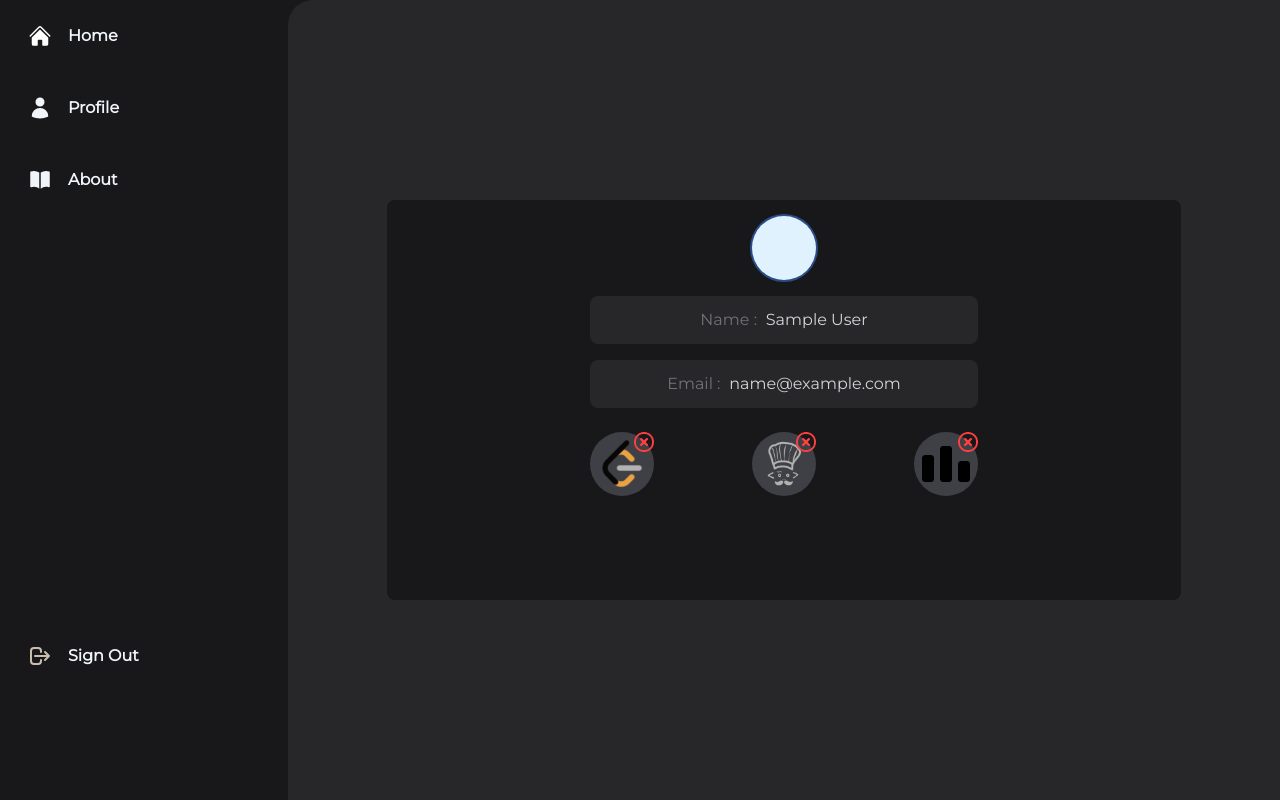
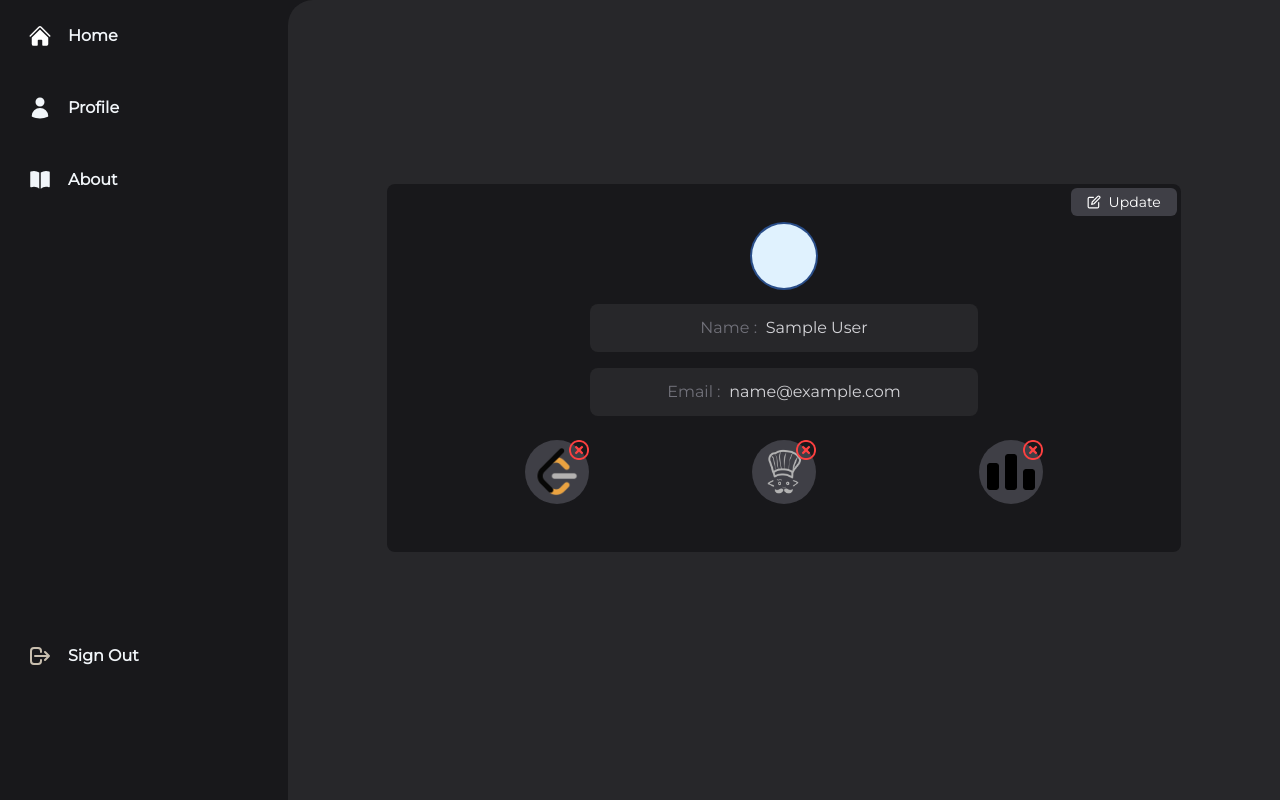
Before and after one commit to Voyager-07/Synergy-Railway, a Django app: page /profile/ in a window 1280 px wide. Shown: the part 80-880 px from the top of the page. Run offline with Django 4.2, Linux system fonts and the light colour scheme; the visitor is signed in with stand-in values (Sample User, id 1); some libraries are stand-ins or nearby versions.

Commit message:
Update profile.html

```diff
--- a/templates/profile.html
+++ b/templates/profile.html
@@ -19,9 +19,19 @@
             {% include 'sidebar.html' %}
 
 
-        <div class="content-cont flex z-[-1] items-center justify-center md:w-[80vw] w-screen bg-zinc-800 h-screen md:rounded-tl-[25px] text-white">
+        <div class="content-cont flex z-[0] items-center justify-center md:w-[80vw] w-screen bg-zinc-800 h-screen min-h-fit pb-16 md:rounded-tl-[25px] text-white">
 <!--        Profile Container Starts-->
-            <div class="profile flex flex-col items-center w-4/5 h-1/2 bg-zinc-900 rounded-lg p-2">
+            <div class="profile relative flex flex-col items-center justify-center w-4/5 h-1/2 bg-zinc-900 rounded-lg p-2">
+                <!-- Update Profile Button  -->
+                <div class="p-1 px-4 w-fit text-sm rounded-md bg-zinc-700 hover:cursor-pointer flex items-center gap-2 absolute right-1 top-1" onclick="window.location.href='{% url 'update_profile' %}'">
+                    <svg class="feather feather-edit" fill="none" height="14" stroke="currentColor" stroke-linecap="round" stroke-linejoin="round" stroke-width="2" viewBox="0 0 24 24" width="14" xmlns="http://www.w3.org/2000/svg">
+                        <path d="M11 4H4a2 2 0 0 0-2 2v14a2 2 0 0 0 2 2h14a2 2 0 0 0 2-2v-7"/>
+                        <path d="M18.5 2.5a2.121 2.121 0 0 1 3 3L12 15l-4 1 1-4 9.5-9.5z"/>
+                    </svg>
+                    Update
+                </div>
+
+
                 <!-- PFP  -->
                 {% if request.user.profile_image %}
                 <div class="rounded-full bg-[url('{{ request.user.profile_image.url }}')]  bg-cover ring-2 w-16 h-16 m-2"></div>
@@ -35,7 +45,7 @@
                 <div class="info-cont flex items-center justify-center w-1/2 min-w-fit h-12 p-2 m-2 rounded-lg bg-zinc-800 text-zinc-300"><div class="text-zinc-500">Email : &ThickSpace;</div> {{ request.user.email }}</div>
 
                 <!-- Platforms  -->
-                 <div class="platforms flex justify-between w-1/2 m-4">
+                 <div class="platforms flex justify-between w-2/3 m-4">
                     <!-- LeetCode  -->
                     <div class="logo w-16 h-16 bg-zinc-700 p-2 rounded-full">
                         <div class="lc  bg-cover w-full h-full" style="background-image: url('{% static 'images/leet.png' %}');"></div>
```
